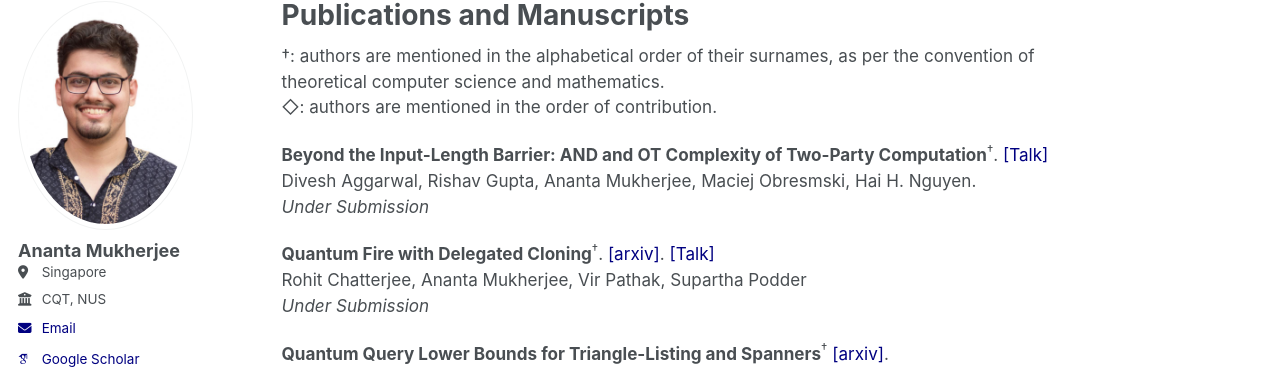
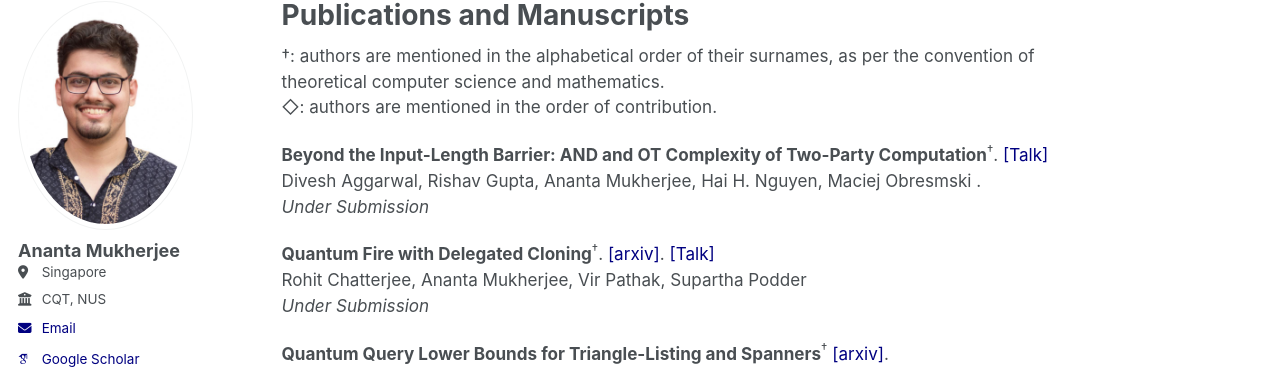
Before and after one commit to mananta/mananta.github.io, a Jekyll site: the page built from _pages/publications.md, in a window 1280 px wide and 900 px high. Shown: the part 105-474 px from the top of the window. Built offline with Jekyll 4.4.1, drawn with Linux system fonts in a browser that asks for light colours; some web fonts are replaced.

Commit message:
updating homepage

```diff
--- a/_pages/publications.md
+++ b/_pages/publications.md
@@ -13,7 +13,7 @@ navy_links: true
 **Beyond the Input-Length Barrier: AND and OT
 Complexity of Two-Party Computation**<sup>†</sup>.
 [[Talk]](https://www.youtube.com/playlist?list=PLeH9pRzc0vhc)<br />
-Divesh Aggarwal, Rishav Gupta, Ananta Mukherjee, Maciej Obresmski, Hai H. Nguyen.<br />
+Divesh Aggarwal, Rishav Gupta, Ananta Mukherjee, Hai H. Nguyen, Maciej Obresmski .<br />
 *Under Submission*
 
 **Quantum Fire with Delegated Cloning**<sup>†</sup>. [[arxiv]](https://arxiv.org/abs/2610.03593). [[Talk]](https://www.youtube.com/watch?v=-E8Gut4PnwQ&t=0s)<br />
```
